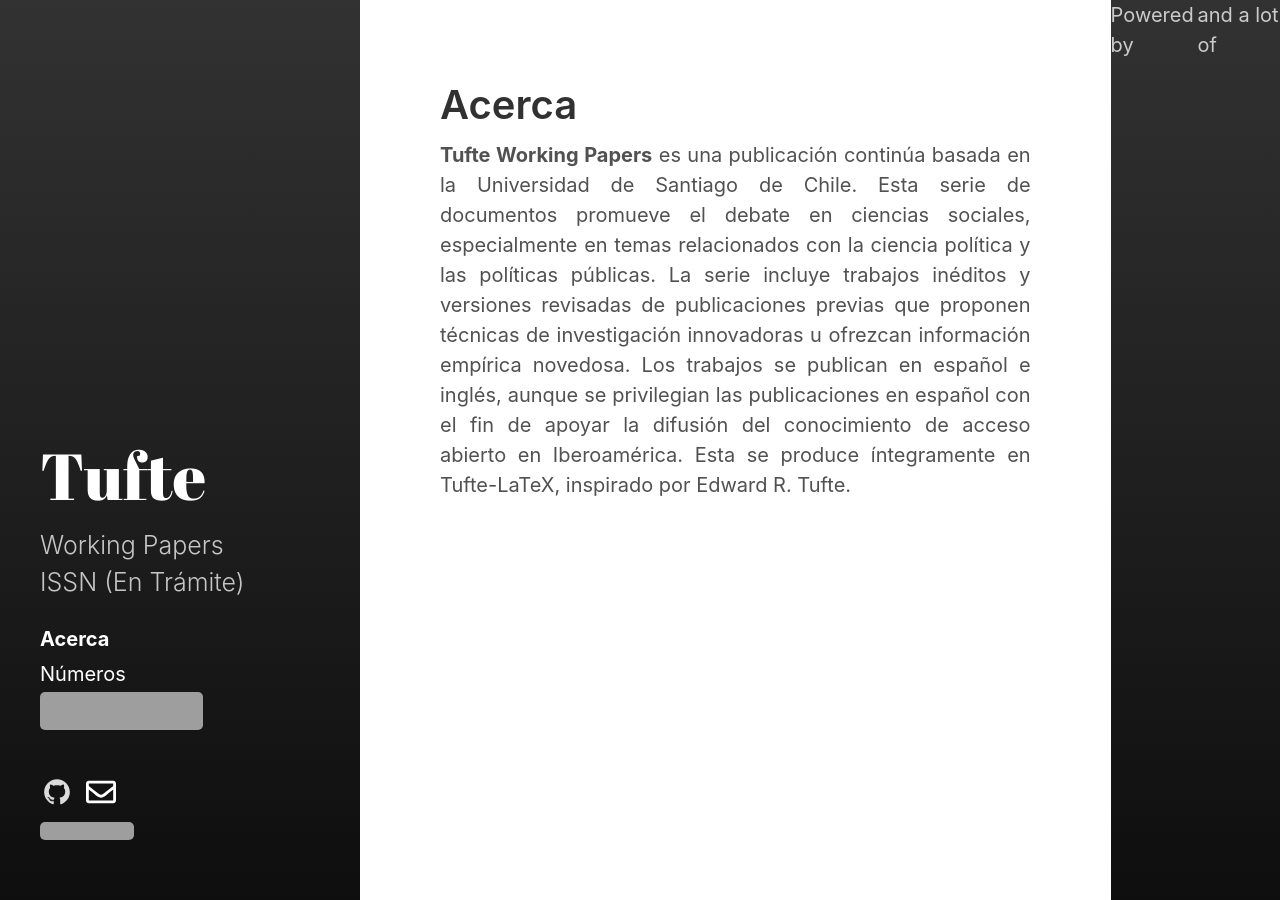
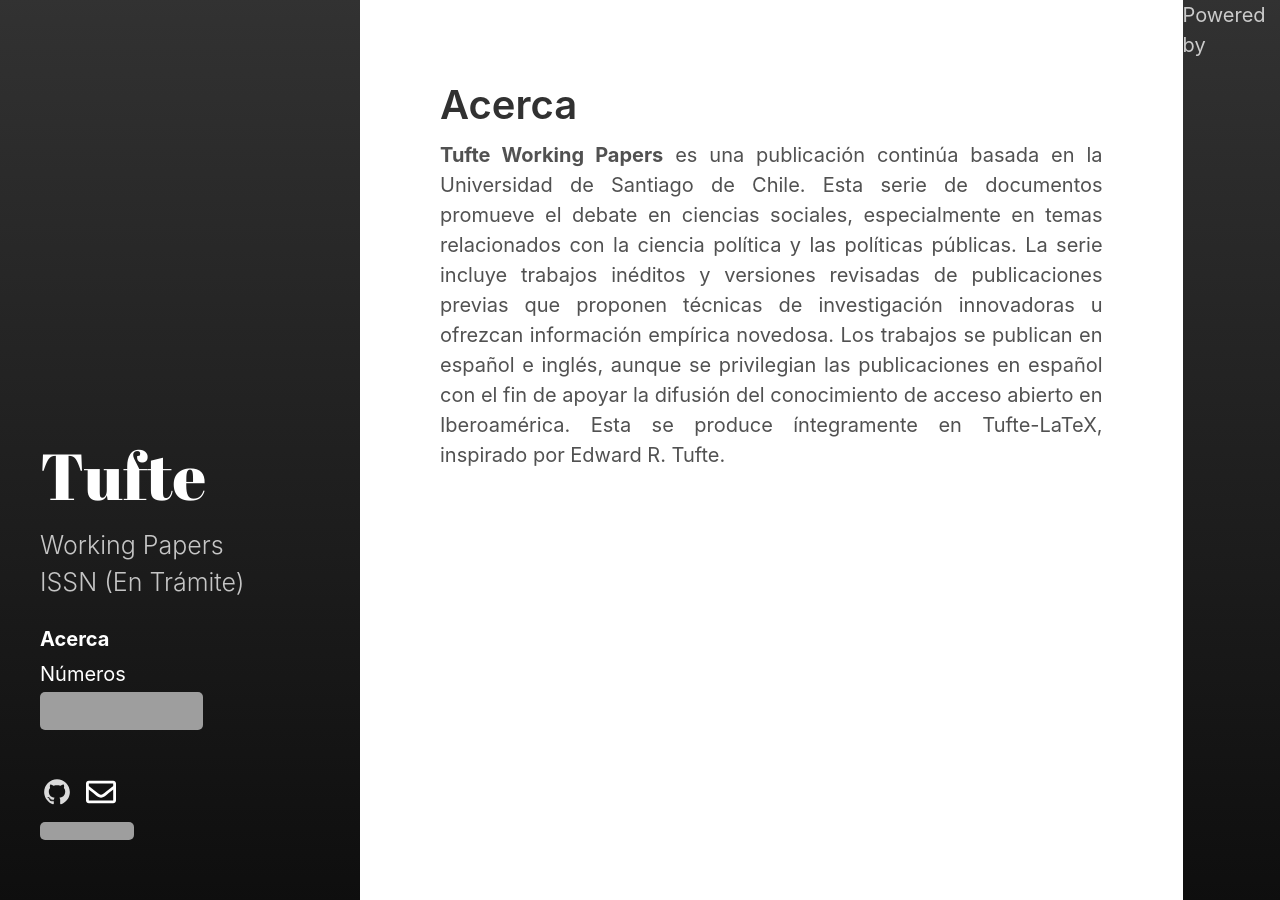
Before and after one commit to training-datalab/tuftepapers.com, a Jekyll site: the page built from index.html, in a window 1280 px wide. Built offline with Jekyll 4.4.1, drawn with Linux system fonts in a browser that asks for light colours; the list of posts is cut into pages by our own code; grey boxes are pictures that could not be loaded.

Commit message:
Update custom-foot.html

```diff
--- a/_includes/custom-foot.html
+++ b/_includes/custom-foot.html
@@ -1,3 +1,3 @@
 <!-- Optional footer content -->
 
-Powered by <i class="fab fa-r-project"></i> and a lot of <i class="fas fa-coffee"></i>
+Powered by
```
